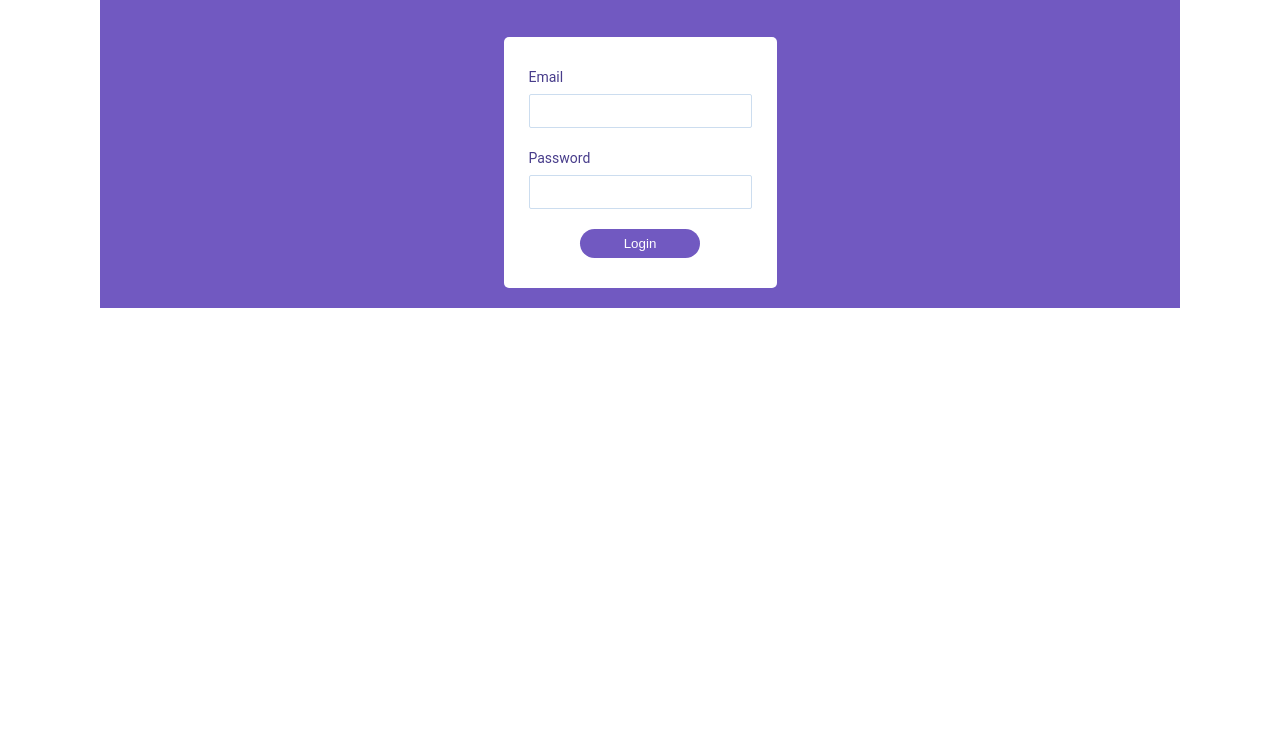
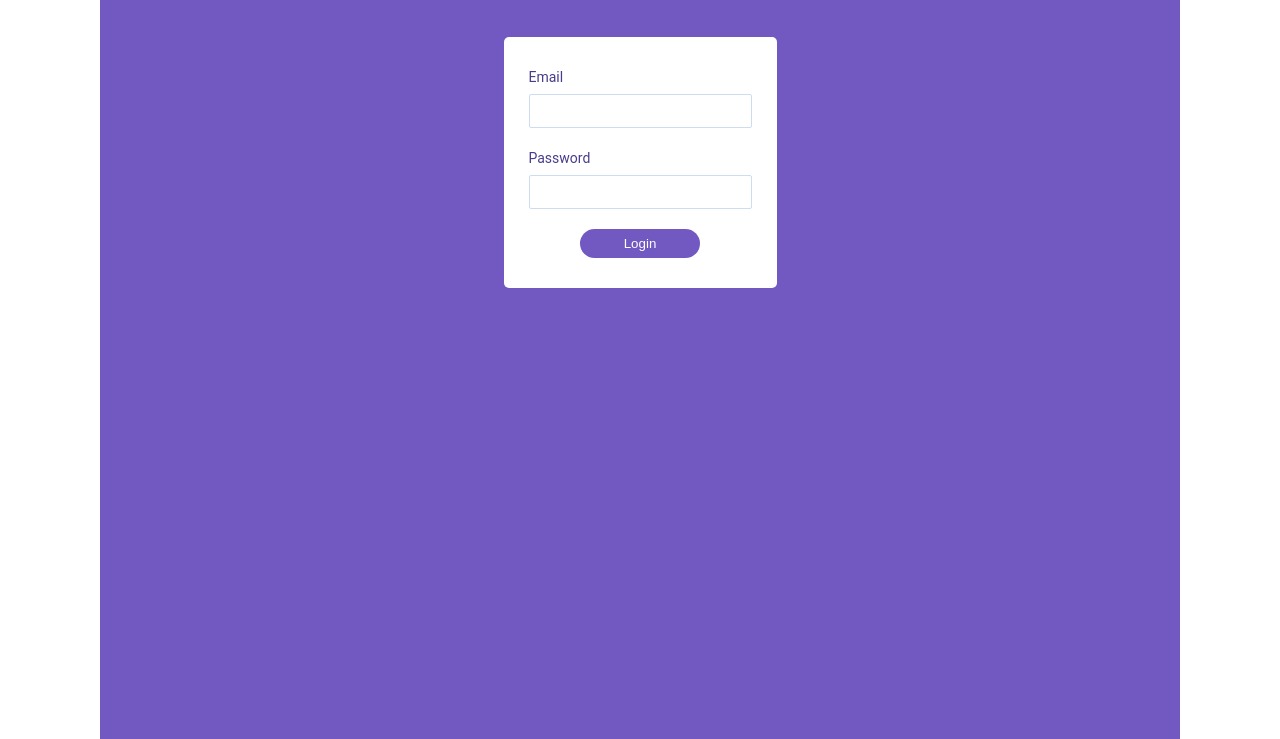
Before and after one commit to davidsonalves/davidsonalves.github.io, a plain HTML site: page index.html in a window 1280 px wide. Shown: the part 61-800 px from the top of the page. Drawn offline with Linux system fonts and the light colour scheme.

Commit message:
Update style.css

```diff
--- a/css/style.css
+++ b/css/style.css
@@ -7,7 +7,7 @@ html,body {height: 100vh;}
 body{margin:0px 100px 0 100px;}
 main{ background-color: #7159c1;
       font-family: Roboto, Arial,
-      sans-serif;}
+      sans-serif; height: 100%;}
 
 section {
   display: flex;
```
